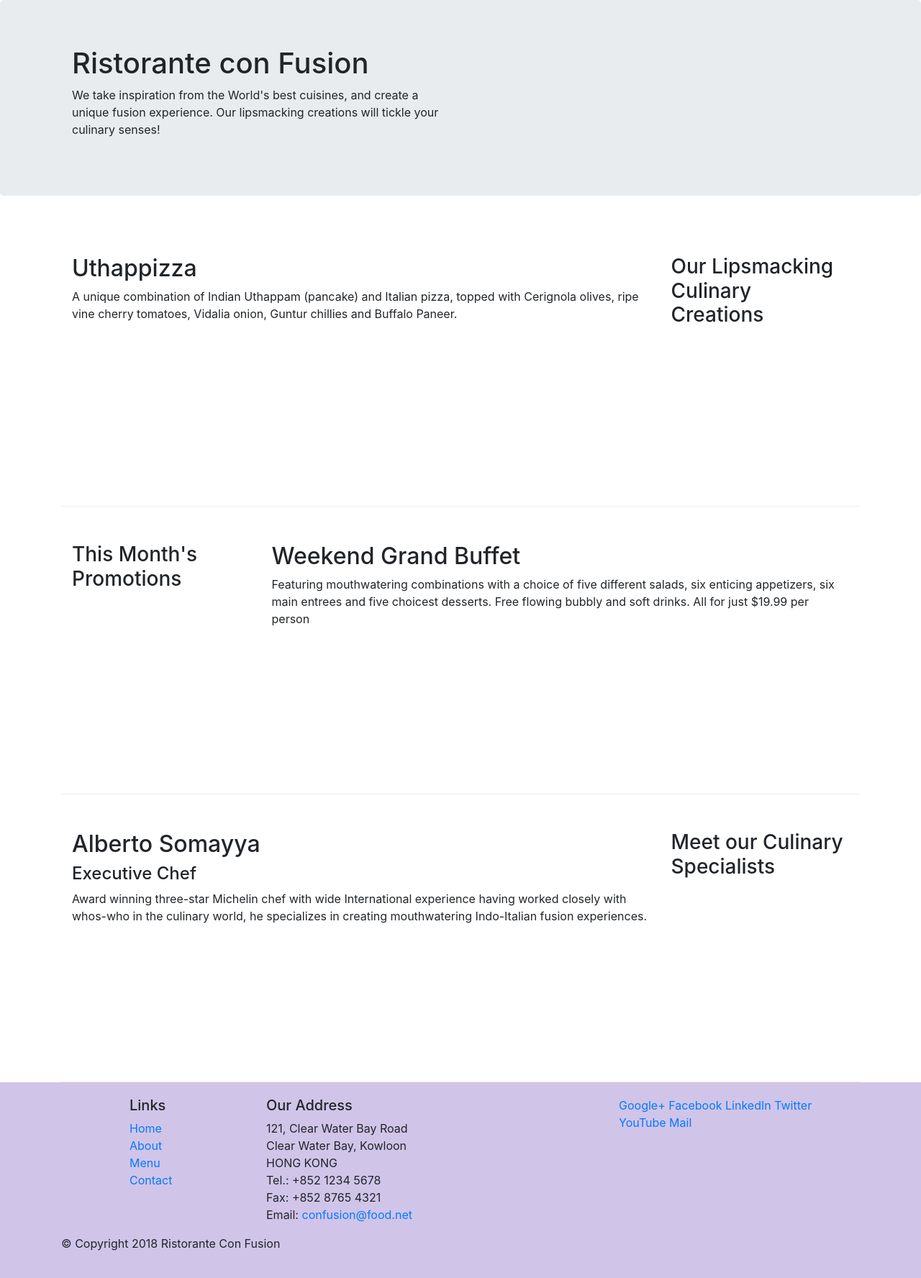
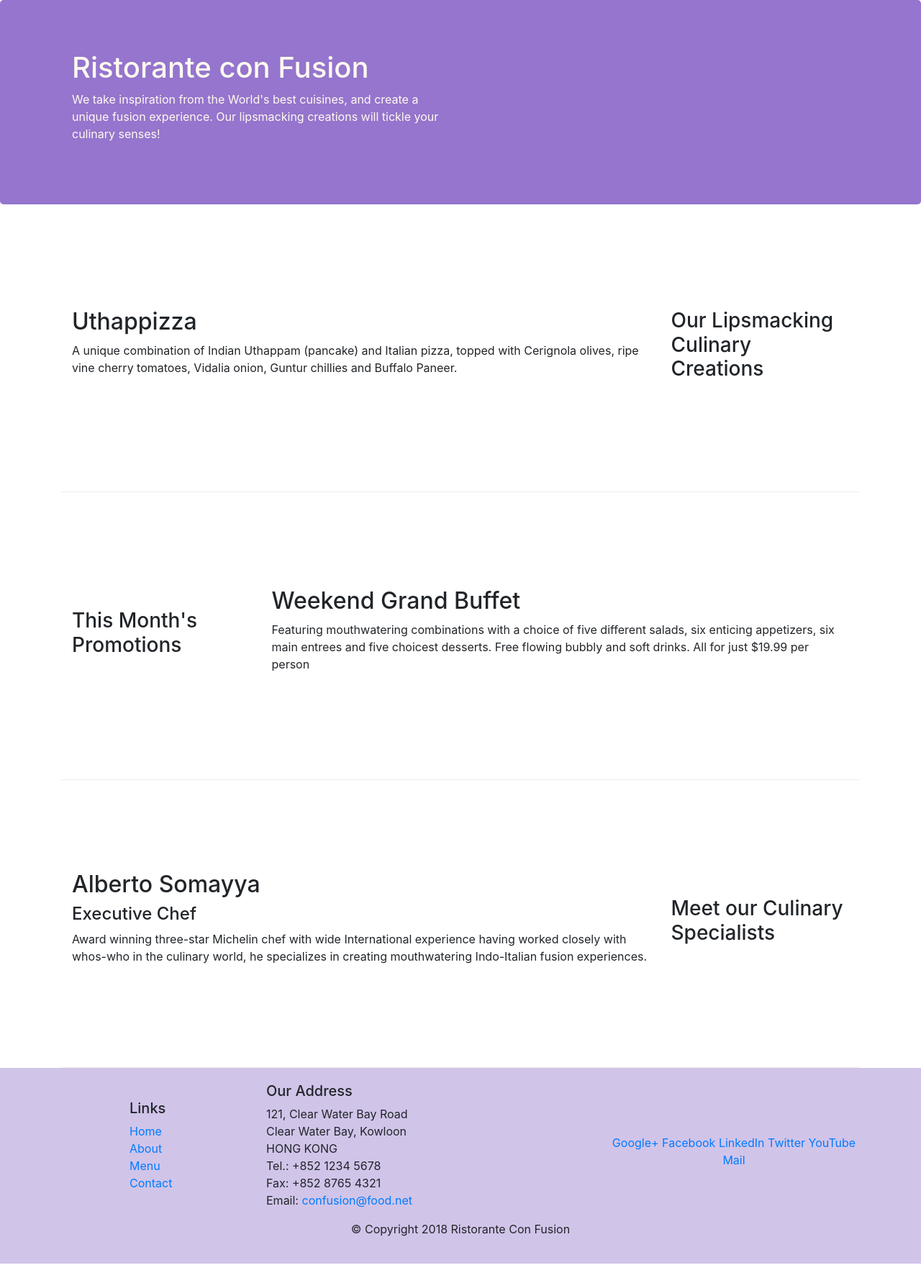
Before and after one commit to Marrek9099/Bootstrap, a website: page index.html in a window 1280 px wide. Shown: the whole page at 72% size. Drawn offline with nearby package versions, Linux system fonts and the light colour scheme.

Commit message:
Bootstrap Part 2

```diff
--- a/css/style.css
+++ b/css/style.css
@@ -15,3 +15,16 @@
     margin: 0px auto;
     padding: 20px 0px 20px 0px;
 }
+
+.jumbotron {
+    padding: 70px 30px 70px 30px;
+    margin: 0px auto;
+    background: #9575CD;
+    color: floralwhite;
+}
+
+.address {
+    font-size: 80%;
+    margin: 0px;
+    color: #0f0f0f;
+}
--- a/index.html
+++ b/index.html
@@ -27,7 +27,7 @@
     </header>
 
     <div class="container">
-        <div class="row row-content">
+        <div class="row row-content align-items-center">
             <div class="col-12 col-sm-4 order-sm-last col-md-3">
                 <h3>Our Lipsmacking Culinary Creations</h3>
             </div>
@@ -38,7 +38,7 @@
         </div>
 
 
-        <div class="row row-content">
+        <div class="row row-content align-items-center">
             <div class="col-12 col-sm-4 col-md-3">
                 <h3>This Month's Promotions</h3>
             </div>
@@ -48,7 +48,7 @@
             </div>
         </div>
 
-        <div class="row row-content">
+        <div class="row row-content align-items-center">
             <div class="col-12 col-sm-4 order order-sm-last col-md-3">
                 <h3>Meet our Culinary Specialists</h3>
             </div>
@@ -62,7 +62,7 @@
 
     <footer class="footer">
         <div class="container">
-            <div class="row">
+            <div class="row align-items-center"">
                 <div class="col-4 offset-1 col-sm-2">
                     <h5>Links</h5>
                     <ul class="list-unstyled">
@@ -83,8 +83,8 @@
 		              Email: <a href="mailto:confusion@food.net">confusion@food.net</a>
 		           </address>
                 </div>
-                <div class="col-12 col-sm-4">
-                    <div class="col-auto">
+                <div class="col-12 col-sm-4 align-self-center">
+                    <div class="text-center">
                         <a href="http://google.com/+">Google+</a>
                         <a href="http://www.facebook.com/profile.php?id=">Facebook</a>
                         <a href="http://www.linkedin.com/in/">LinkedIn</a>
@@ -94,7 +94,7 @@
                     </div>
                 </div>
            </div>
-           <div class="row">
+           <div class="row justify-content-center">
                 <div class="col-auto">
                     <p>© Copyright 2018 Ristorante Con Fusion</p>
                 </div>
```
